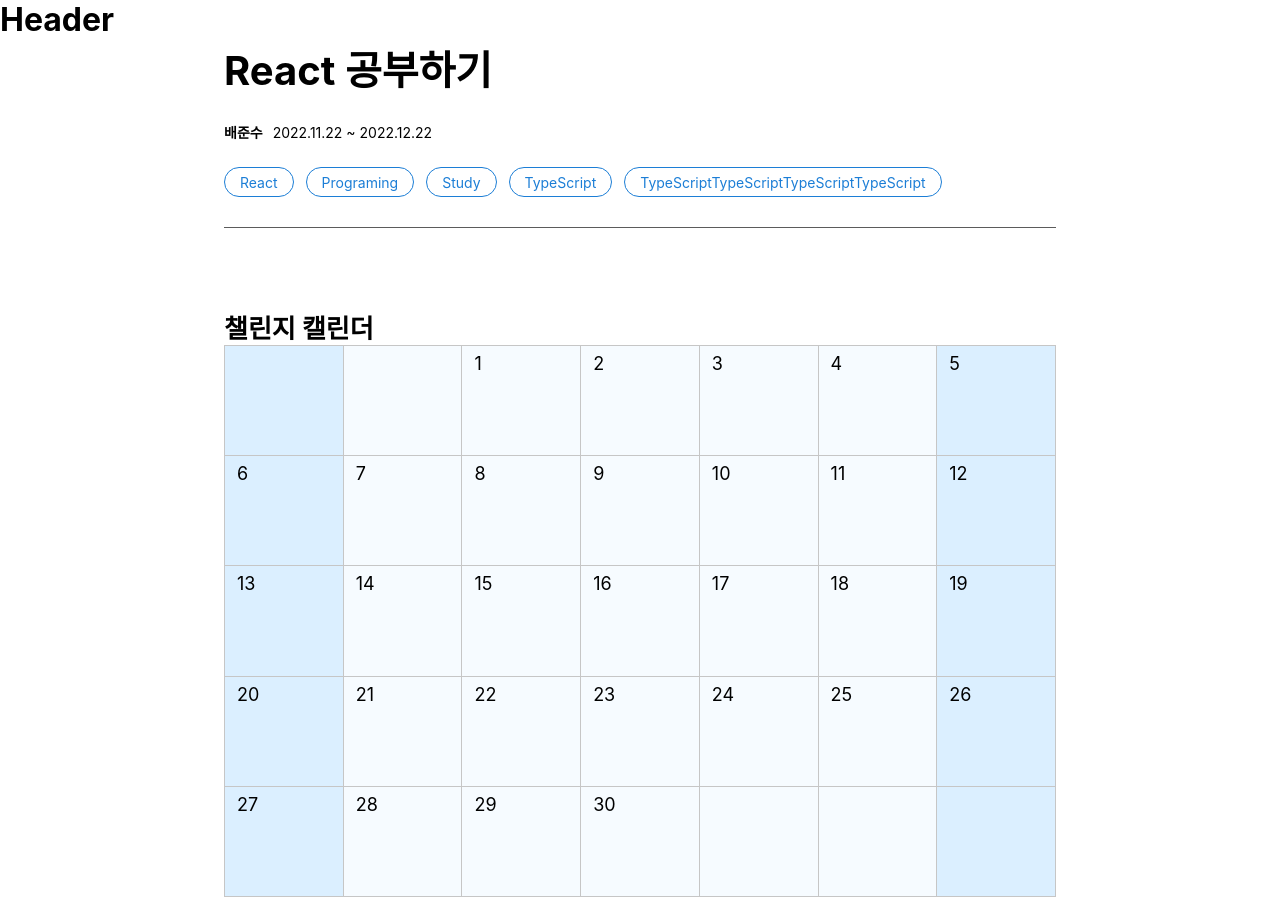
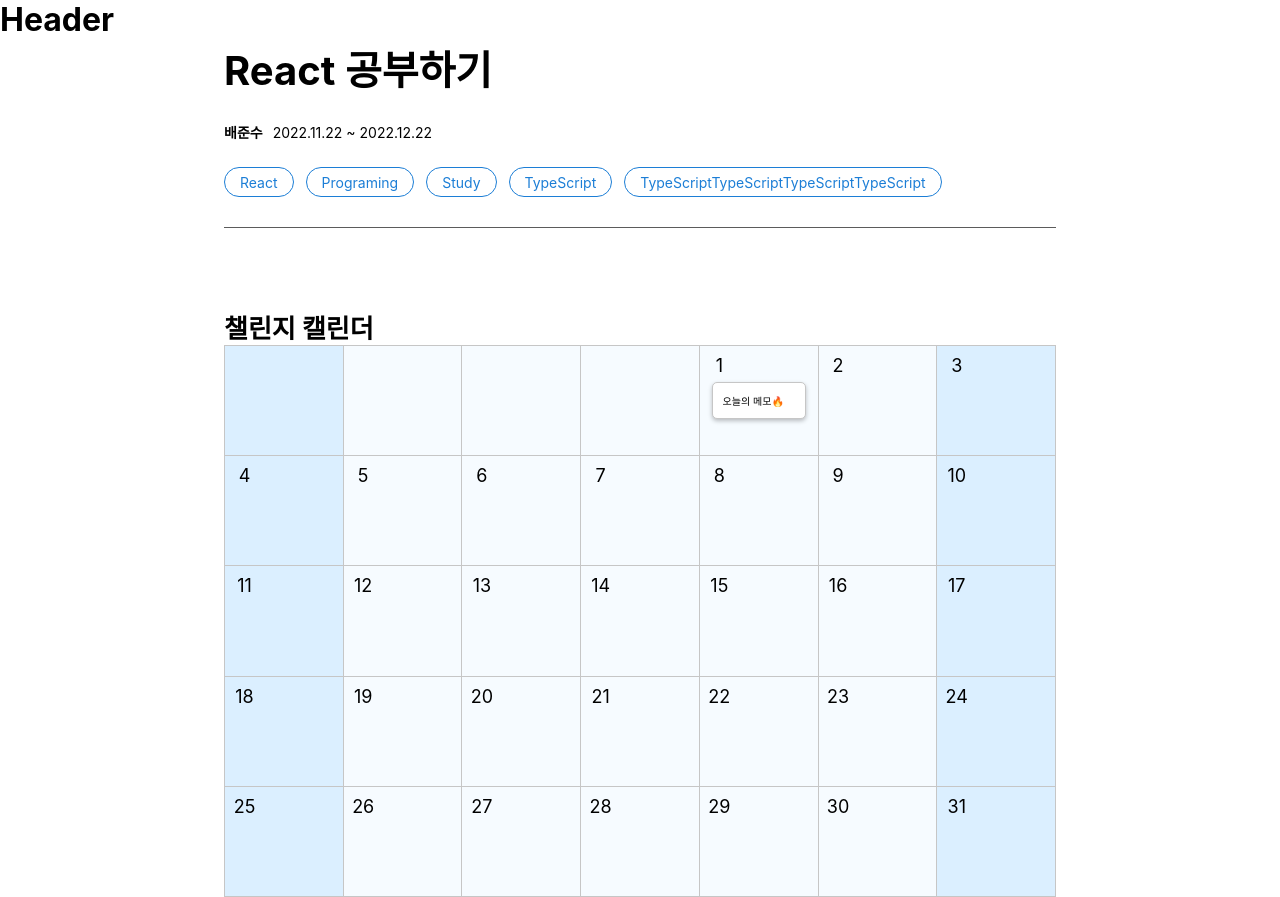
Before and after one commit to DSM-ROC/DSM-ROC_FrontEnd-V2, a React (Create React App) app: page /challenge/1/calendar in a window 1280 px wide. Built offline with nearby package versions, Linux system fonts and the light colour scheme.

Commit message:
feat: today comment box

```diff
--- a/src/components/challenge/calender/calendarComponent.tsx
+++ b/src/components/challenge/calender/calendarComponent.tsx
@@ -13,7 +13,7 @@
 import Cell from './cell';
 
 const CalendarComponent = (): JSX.Element => {
-  const monthStart = startOfMonth(subMonths(new Date(), 1));
+  const monthStart = startOfMonth(new Date());
   const monthEnd = endOfMonth(monthStart);
   const startDate = startOfWeek(monthStart);
   const endDate = endOfWeek(monthEnd);
--- a/src/components/challenge/calender/cell.tsx
+++ b/src/components/challenge/calender/cell.tsx
@@ -1,4 +1,4 @@
-import { isSameMonth } from 'date-fns';
+import { isSameDay, isSameMonth } from 'date-fns';
 import styled, { css, FlattenSimpleInterpolation } from 'styled-components';
 import { theme } from 'styles/theme';
 import { dayType } from 'utils/interface/calendar/caledar';
@@ -18,6 +18,9 @@
         <DayNumber>
           {isSameMonth(date, monthStart) ? formattedDate : ''}
         </DayNumber>
+        {isSameMonth(date, monthStart) && date <= new Date() && (
+          <TodayComment>오늘의 메모🔥</TodayComment>
+        )}
       </CellContainer>
     </>
   );
@@ -26,8 +29,31 @@
 const DayNumber = styled.p`
   font-size: 18px;
   top: 7px;
-  left: 12px;
+  left: 7px;
   position: absolute;
+  width: 25px;
+  display: flex;
+  justify-content: center;
+  align-items: center;
+  aspect-ratio: 1;
+`;
+
+const TodayComment = styled.div`
+  width: 80%;
+  background-color: white;
+  border: 0.5px solid #c6c6c6;
+
+  display: flex;
+  align-items: center;
+  padding: 10px 0;
+  padding-left: 10px;
+
+  font-size: 10px;
+  border-radius: 5px;
+
+  box-shadow: 0px 2px 4px rgba(0, 0, 0, 0.25);
+
+  cursor: pointer;
 `;
 
 const determiningBackgroundColor = ({
@@ -35,10 +61,7 @@
 }: {
   day: dayType;
 }): FlattenSimpleInterpolation => {
-  const bgColor =
-    day === 0 || day === 6
-      ? theme.weekendCalendarColor
-      : theme.weekdayCalendarColor;
+  const bgColor = day === 0 || day === 6 ? '#DBEFFF' : '#F6FBFF';
 
   return css`
     background-color: ${bgColor};
```
